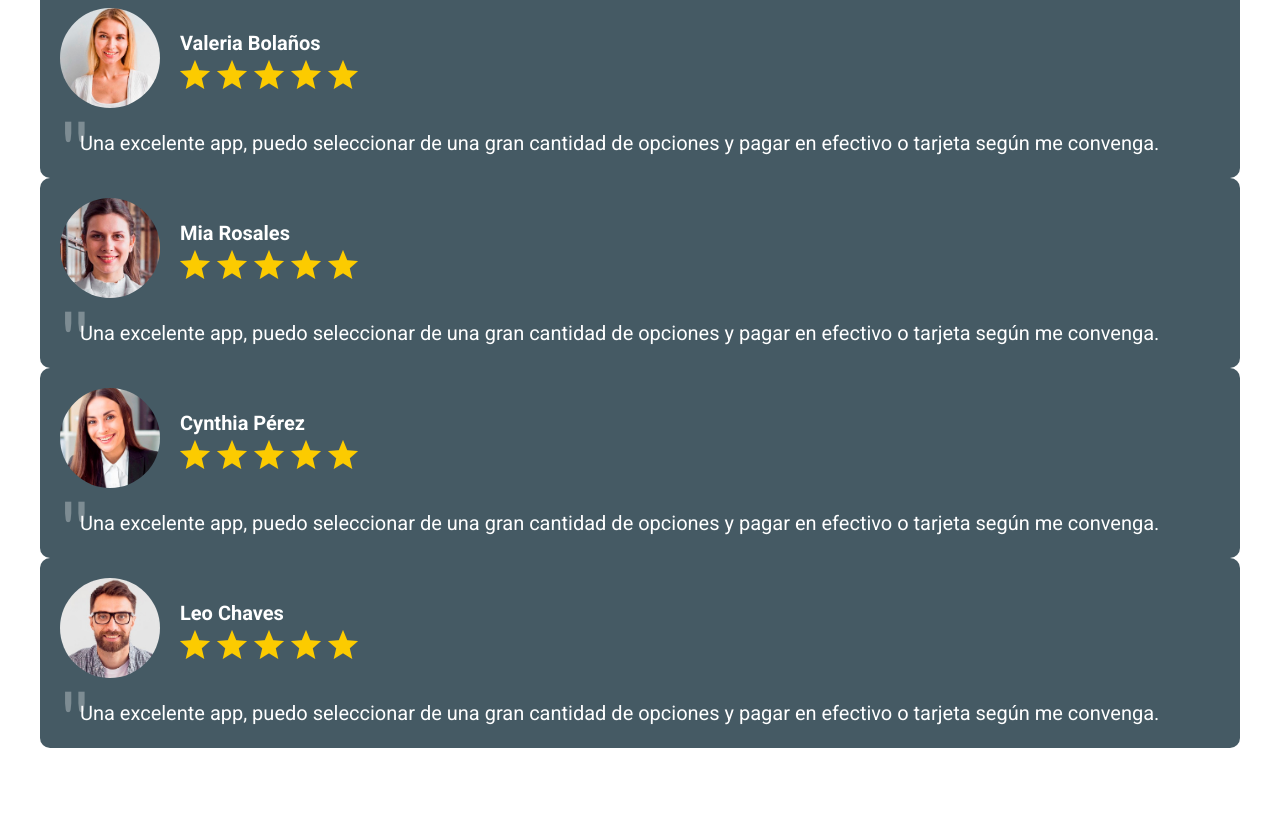
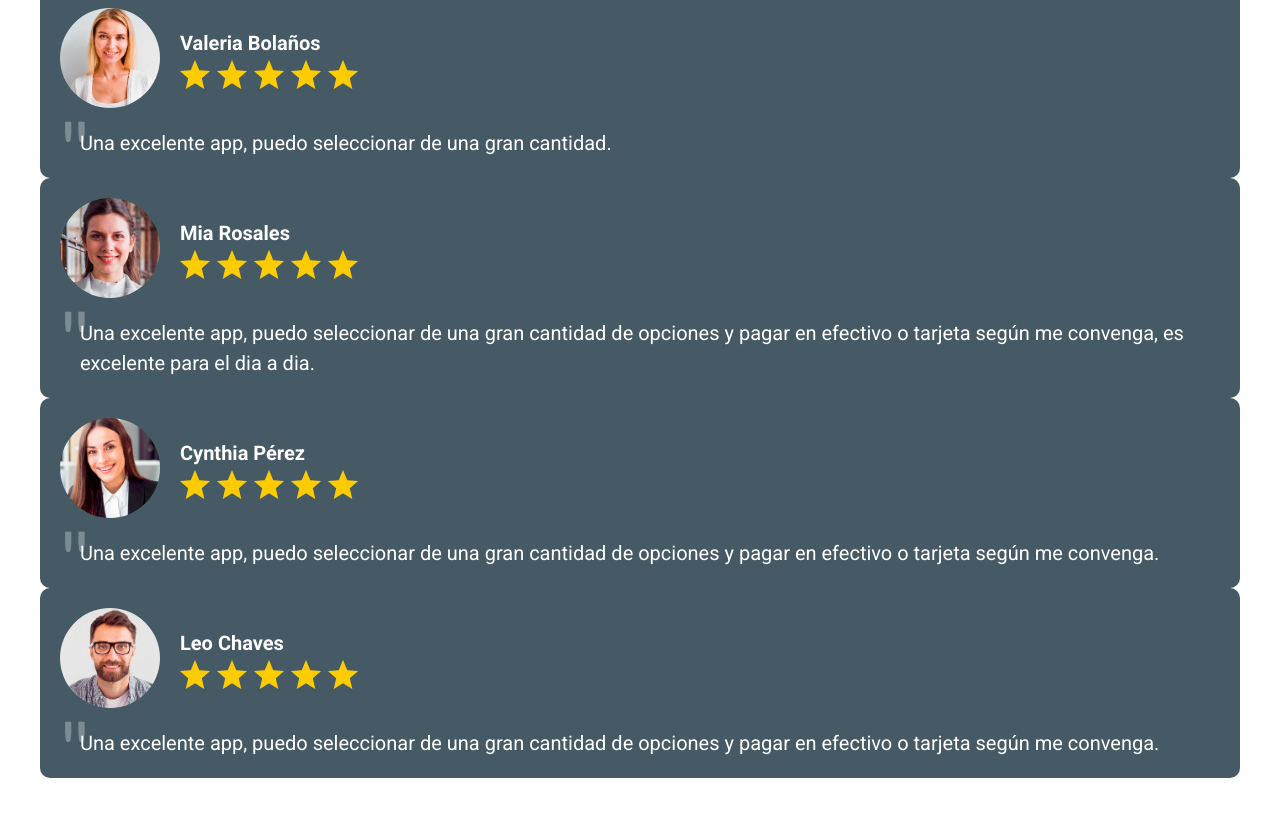
Before and after one commit to ManuUSS/delivery-app, a website: page index.html in a window 1280 px wide. Shown: the part 2208-3024 px from the top of the page. Drawn offline with nearby package versions, Linux system fonts and the light colour scheme; files that its build step writes are made by us from their sources; files whose address does not match are found by name.

Commit message:
fix: testimonials html

```diff
--- a/index.html
+++ b/index.html
@@ -104,8 +104,7 @@
                     </div>
                 </header>
                 <blockquote class="testimonial__text">
-                    Una excelente app, puedo seleccionar de una gran cantidad de opciones
-                    y pagar en efectivo o tarjeta según me convenga.
+                    Una excelente app, puedo seleccionar de una gran cantidad.
                 </blockquote>
             </div>  <!-- Testimonial ends here -->
             <div class="testimonial">
@@ -120,7 +119,7 @@
                 </header>
                 <blockquote class="testimonial__text">
                     Una excelente app, puedo seleccionar de una gran cantidad de opciones
-                    y pagar en efectivo o tarjeta según me convenga.
+                    y pagar en efectivo o tarjeta según me convenga, es excelente para el dia a dia.
                 </blockquote>
             </div>  <!-- Testimonial ends here -->
             <div class="testimonial">
```
